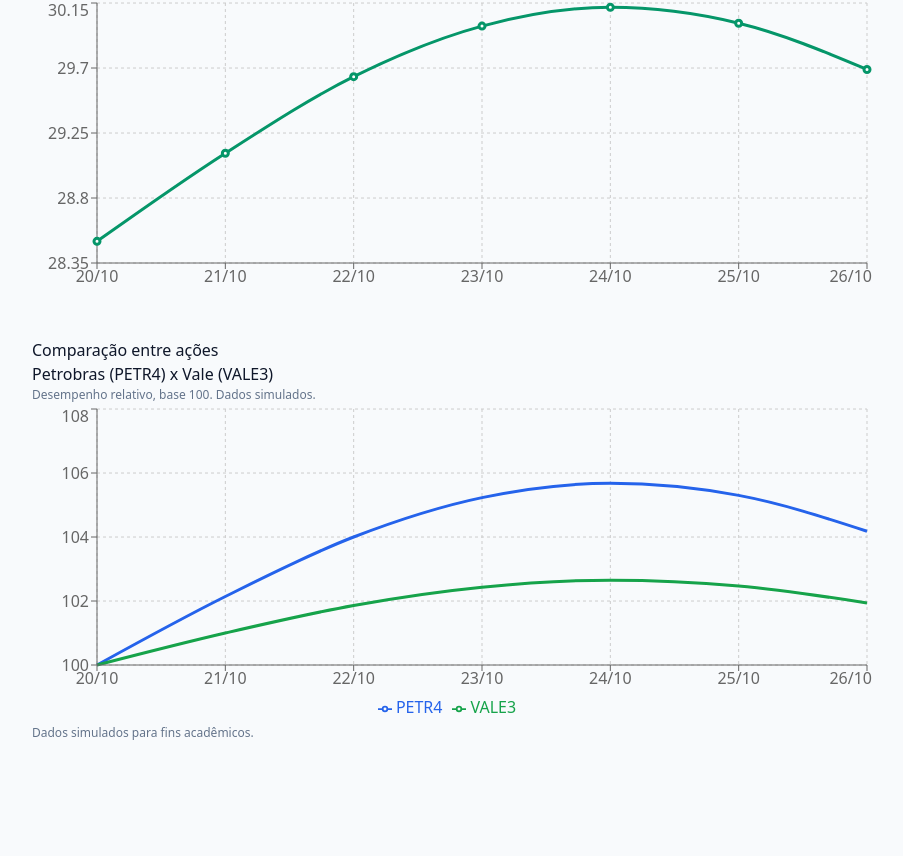
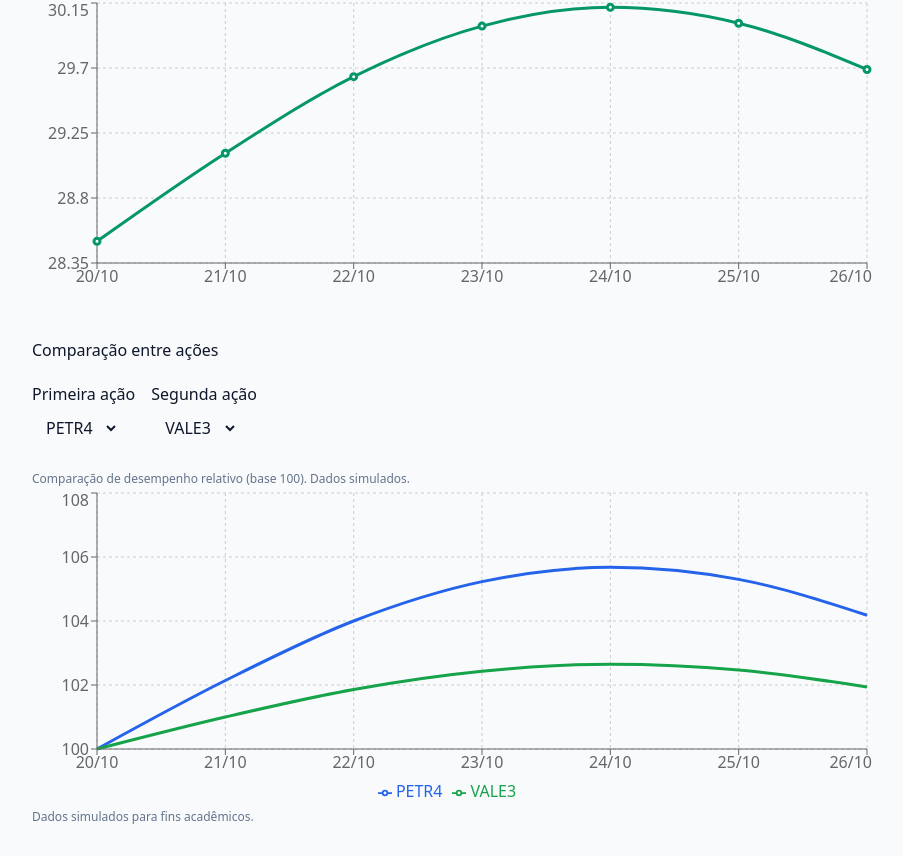
Before and after one commit to pedrocorreiadev/Bolsa-Analytics, a React (Vite) app in the folder frontend/: page / in a window 1280 px wide. Shown: the part 1218-2074 px from the top of the page, without its empty margins (188-1091 px from the left). Before the commit the page ends 1990 px from the top, so only its background shows below. Built offline with nearby package versions, Linux system fonts and the light colour scheme.

Commit message:
feat: adiciona selecao personalizada de acoes para comparacao

```diff
--- a/frontend/src/components/StockComparison.tsx
+++ b/frontend/src/components/StockComparison.tsx
@@ -1,4 +1,5 @@
 
+import { useState } from "react";
 import {
   LineChart,
   Line,
@@ -23,44 +24,80 @@
 export default function StockComparison({
   periodo,
 }: StockComparisonProps) {
-  const petrobras = gerarHistorico(
-    stocks.PETR4.dados[0].preco,
+  const [acao1, setAcao1] = useState("PETR4");
+  const [acao2, setAcao2] = useState("VALE3");
+
+  const codigos = Object.keys(stocks);
+
+  const historico1 = gerarHistorico(
+    stocks[acao1].dados[0].preco,
     periodo
   );
 
-  const vale = gerarHistorico(
-    stocks.VALE3.dados[0].preco,
+  const historico2 = gerarHistorico(
+    stocks[acao2].dados[0].preco,
     periodo
   );
 
-  const dadosComparacao = petrobras.map(
+  const dadosComparacao = historico1.map(
     (item, index) => ({
       dia: item.dia,
-      PETR4: Number(
-        (
-          (item.preco / petrobras[0].preco) *
-          100
-        ).toFixed(2)
+      primeira: Number(
+        ((item.preco / historico1[0].preco) * 100).toFixed(2)
       ),
-      VALE3: Number(
-        (
-          (vale[index].preco / vale[0].preco) *
-          100
-        ).toFixed(2)
+      segunda: Number(
+        ((historico2[index].preco / historico2[0].preco) * 100).toFixed(2)
       ),
     })
   );
 
   return (
-    <div style={{ marginTop: "40px" }}>
+    <section style={{ marginTop: "40px" }}>
       <h2>Comparação entre ações</h2>
 
-      <p>
-        Petrobras (PETR4) x Vale (VALE3)
-      </p>
+      <div
+        style={{
+          display: "flex",
+          flexWrap: "wrap",
+          gap: "16px",
+          margin: "20px 0",
+        }}
+      >
+        <div>
+          <label htmlFor="acao1">Primeira ação</label>
+          <select
+            id="acao1"
+            value={acao1}
+            onChange={(e) => setAcao1(e.target.value)}
+            style={{ display: "block", padding: "10px" }}
+          >
+            {codigos.map((codigo) => (
+              <option key={codigo} value={codigo}>
+                {codigo}
+              </option>
+            ))}
+          </select>
+        </div>
+
+        <div>
+          <label htmlFor="acao2">Segunda ação</label>
+          <select
+            id="acao2"
+            value={acao2}
+            onChange={(e) => setAcao2(e.target.value)}
+            style={{ display: "block", padding: "10px" }}
+          >
+            {codigos.map((codigo) => (
+              <option key={codigo} value={codigo}>
+                {codigo}
+              </option>
+            ))}
+          </select>
+        </div>
+      </div>
 
       <p style={{ fontSize: "12px", color: "#64748b" }}>
-        Desempenho relativo, base 100.
+        Comparação de desempenho relativo (base 100).
         Dados simulados.
       </p>
 
@@ -71,11 +108,15 @@
             <XAxis dataKey="dia" />
             <YAxis domain={["auto", "auto"]} />
             <Tooltip />
-            <Legend />
+            <Legend
+              formatter={(value) =>
+                value === "primeira" ? acao1 : acao2
+              }
+            />
 
             <Line
               type="monotone"
-              dataKey="PETR4"
+              dataKey="primeira"
               stroke="#2563eb"
               strokeWidth={3}
               dot={false}
@@ -83,7 +124,7 @@
 
             <Line
               type="monotone"
-              dataKey="VALE3"
+              dataKey="segunda"
               stroke="#16a34a"
               strokeWidth={3}
               dot={false}
@@ -91,6 +132,6 @@
           </LineChart>
         </ResponsiveContainer>
       </div>
-    </div>
+    </section>
   );
 }
```
